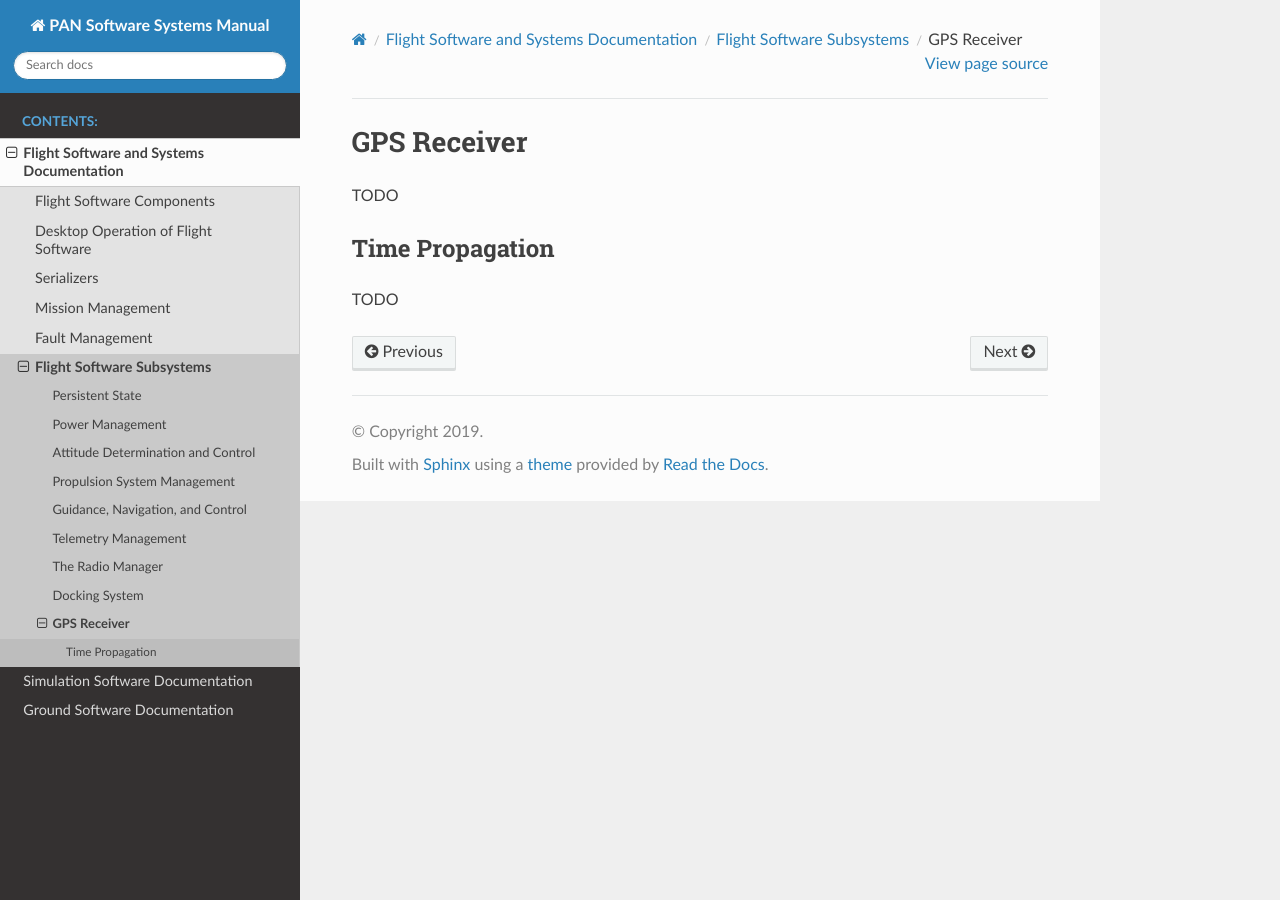
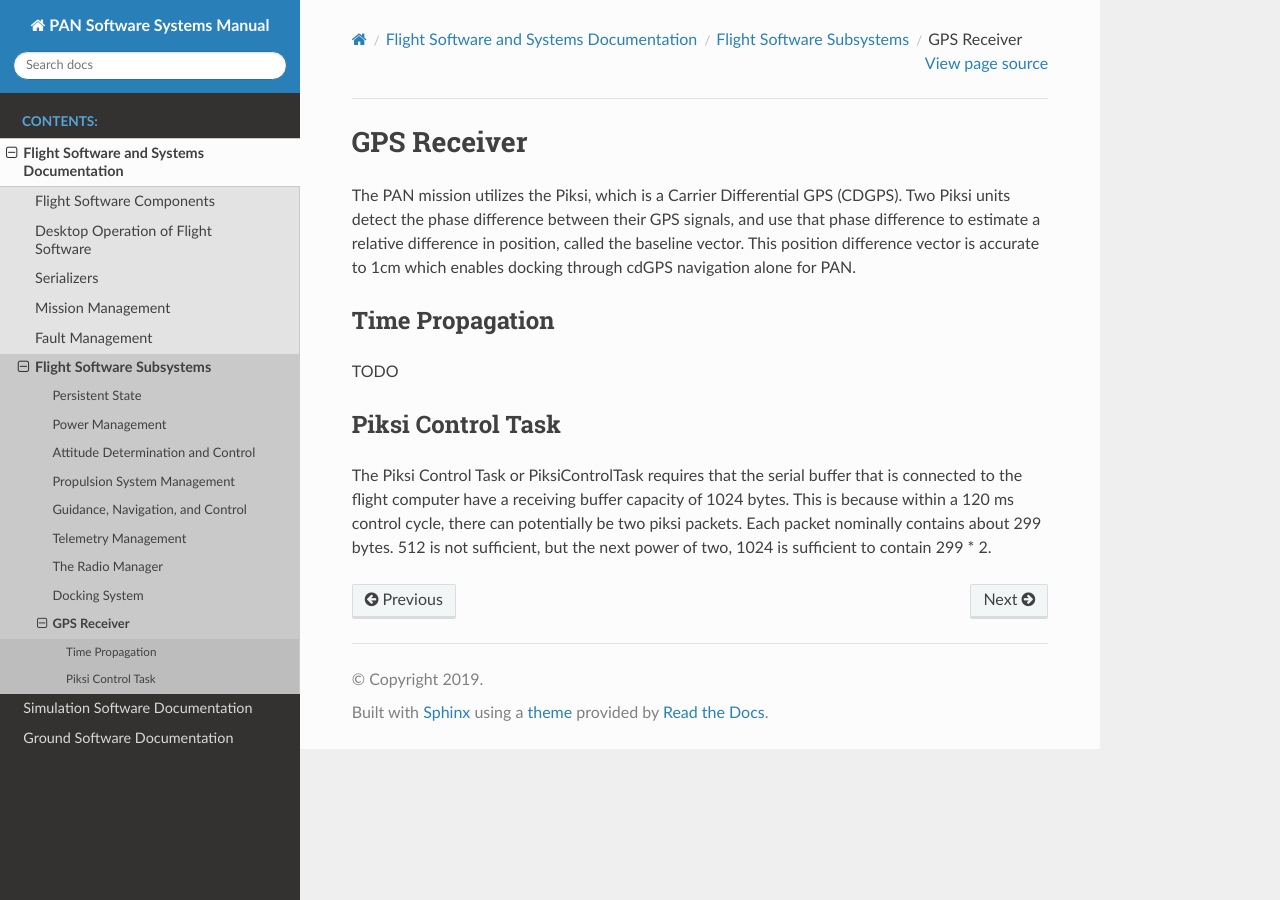
Before and after one commit to pathfinder-for-autonomous-navigation/Documentation, a Sphinx documentation site: the page built from source/flight_software/subsystems/gps.rst, in a window 1280 px wide. Built offline with Sphinx 7.4.7 and the Read the Docs theme 2.0.0, drawn with Linux system fonts in a browser that asks for light colours.

Commit message:
quake addition

```diff
--- a/source/flight_software/subsystems/gps.rst
+++ b/source/flight_software/subsystems/gps.rst
@@ -1,8 +1,19 @@
 ============
 GPS Receiver
 ============
-TODO
+The PAN mission utilizes the Piksi, which is a Carrier Differential GPS (CDGPS).
+Two Piksi units detect the phase difference between their GPS signals, and use that phase difference
+to estimate a relative difference in position, called the baseline vector. This position difference
+vector is accurate to 1cm which enables docking through cdGPS navigation alone for PAN.
 
 Time Propagation
 ----------------
 TODO
+
+Piksi Control Task
+------------------
+
+The Piksi Control Task or PiksiControlTask requires that the serial buffer that is connected to the
+flight computer have a receiving buffer capacity of 1024 bytes. This is because within a 120 ms
+control cycle, there can potentially be two piksi packets. Each packet nominally contains about
+299 bytes. 512 is not sufficient, but the next power of two, 1024 is sufficient to contain 299 * 2.
--- a/source/flight_software/subsystems/quake.rst
+++ b/source/flight_software/subsystems/quake.rst
@@ -4,3 +4,5 @@
 
 The Quake Manager controls the satellite's radio and is responsible for managing
 the link layer of PAN's communications protocols (see :doc:`telemetry`).
+
+The Quake requires the teensy's serial receiving buffer to have atleast 512 bytes of capacity.
```
